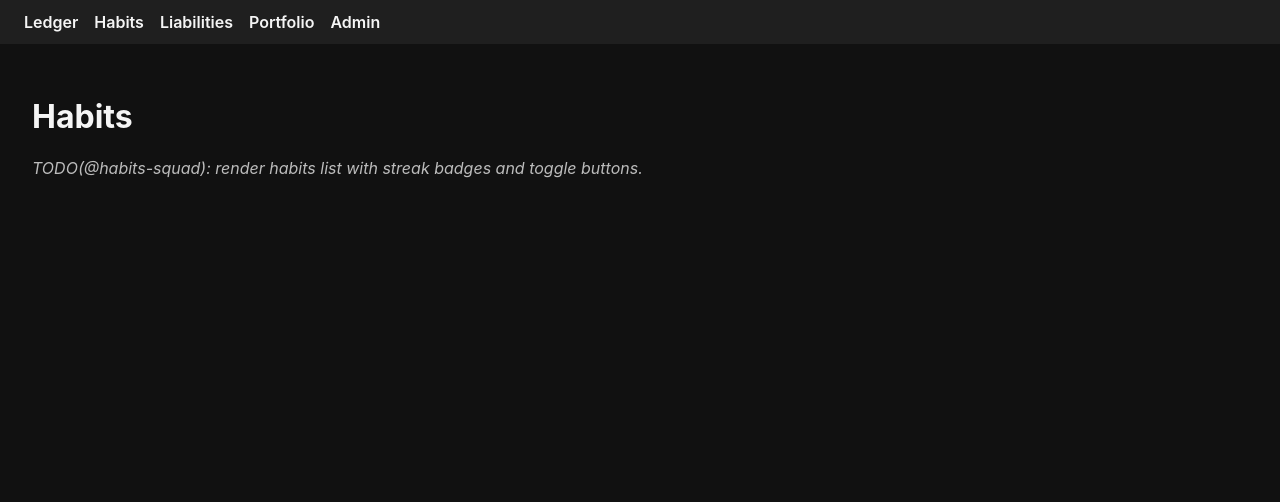
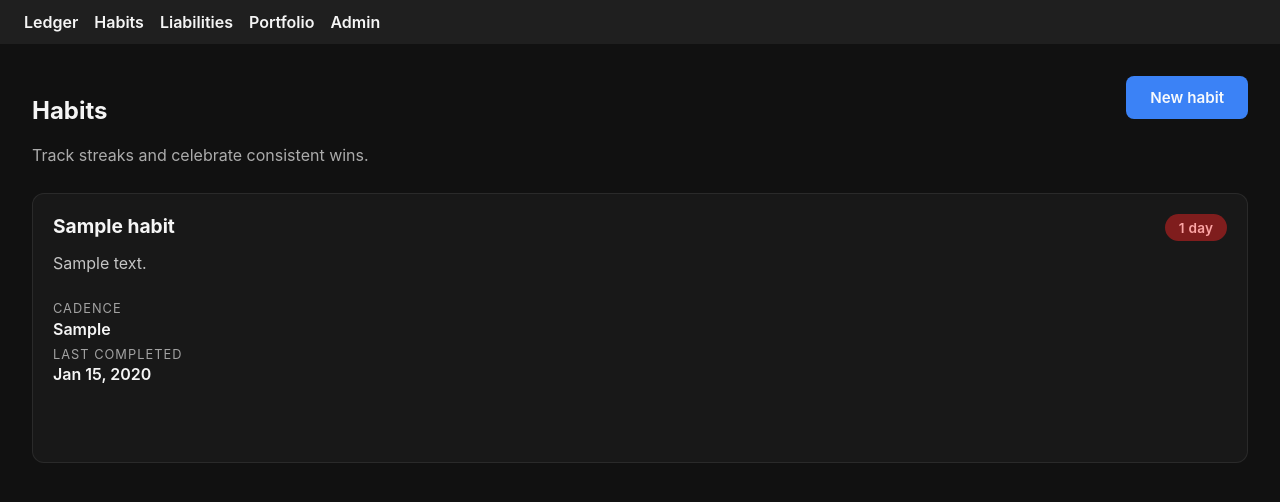
Before and after one commit to Blood-Dawn/pocketsage, a Flask app: page /habits/ in a window 1280 px wide. Shown: the top 502 px of the page. Run offline with Flask 3, Linux system fonts and the light colour scheme; tables that the repository leaves empty hold one stand-in row (values such as "Sample post").

Commit message:
Implement habits overview with streak summaries

```diff
--- a/pocketsage/blueprints/habits/routes.py
+++ b/pocketsage/blueprints/habits/routes.py
@@ -2,19 +2,78 @@
 
 from __future__ import annotations
 
-from datetime import date
+from datetime import date, timedelta
 
 from flask import flash, redirect, render_template, url_for
+from sqlmodel import select
 
 from . import bp
+from ...extensions import session_scope
+from ...models.habit import Habit, HabitEntry
+
+
+def _compute_streak(entries: list[HabitEntry]) -> int:
+    """Return the current streak length for the provided habit entries."""
+
+    if not entries:
+        return 0
+
+    streak = 1
+    previous_day = entries[0].occurred_on
+    for entry in entries[1:]:
+        if entry.occurred_on == previous_day - timedelta(days=1):
+            streak += 1
+            previous_day = entry.occurred_on
+        else:
+            break
+    return streak
 
 
 @bp.get("/")
 def list_habits():
     """Show habits overview and current streaks."""
 
-    # TODO(@habits-squad): populate context with repository results + streak calculations.
-    return render_template("habits/index.html")
+    with session_scope() as session:
+        result = session.exec(
+            select(Habit).where(Habit.is_active == True).order_by(Habit.name)  # noqa: E712
+        )
+        habits = result.all()
+
+        summaries: list[dict] = []
+        for habit in habits:
+            entries = session.exec(
+                select(HabitEntry)
+                .where(HabitEntry.habit_id == habit.id)
+                .order_by(HabitEntry.occurred_on.desc())
+            ).all()
+
+            last_completed = entries[0].occurred_on if entries else None
+            streak = _compute_streak(entries)
+            goal_text = habit.description.strip() or f"{habit.cadence.title()} habit"
+
+            streak_state = "muted"
+            if last_completed is not None:
+                if last_completed == date.today():
+                    streak_state = "success"
+                else:
+                    streak_state = "danger"
+
+            summaries.append(
+                {
+                    "id": habit.id,
+                    "name": habit.name,
+                    "goal": goal_text,
+                    "cadence": habit.cadence.title(),
+                    "streak": streak if entries else 0,
+                    "streak_state": streak_state,
+                    "last_completed": last_completed,
+                    "last_completed_display": (
+                        last_completed.strftime("%b %d, %Y") if last_completed else "—"
+                    ),
+                }
+            )
+
+    return render_template("habits/index.html", habits=summaries)
 
 
 @bp.post("/<int:habit_id>/toggle")
--- a/pocketsage/static/css/main.css
+++ b/pocketsage/static/css/main.css
@@ -389,3 +389,106 @@ body {
 }
 
 /* TODO(@ux-team): extend design tokens, typography scale, and dark/light mode palettes. */
+
+.habits-dashboard {
+    display: grid;
+    gap: 1.75rem;
+}
+
+.habits-header {
+    display: flex;
+    justify-content: space-between;
+    align-items: flex-start;
+    flex-wrap: wrap;
+    gap: 1rem;
+}
+
+.habits-subtitle {
+    margin: 0.35rem 0 0;
+    color: rgba(255, 255, 255, 0.65);
+}
+
+.habit-grid {
+    display: grid;
+    gap: 1.25rem;
+    grid-template-columns: repeat(auto-fit, minmax(240px, 1fr));
+}
+
+.habit-card {
+    background: rgba(255, 255, 255, 0.03);
+    border: 1px solid rgba(255, 255, 255, 0.08);
+    border-radius: 0.75rem;
+    padding: 1.25rem;
+    display: flex;
+    flex-direction: column;
+    gap: 0.75rem;
+    min-height: 100%;
+}
+
+.habit-card-header {
+    display: flex;
+    justify-content: space-between;
+    align-items: baseline;
+    flex-wrap: wrap;
+    gap: 0.75rem;
+}
+
+.habit-card h2 {
+    margin: 0;
+    font-size: 1.2rem;
+}
+
+.habit-goal {
+    margin: 0;
+    color: rgba(255, 255, 255, 0.75);
+}
+
+.habit-meta {
+    display: grid;
+    gap: 0.5rem;
+}
+
+.habit-meta div {
+    display: grid;
+    gap: 0.15rem;
+}
+
+.habit-meta dt {
+    font-size: 0.8rem;
+    text-transform: uppercase;
+    letter-spacing: 0.08em;
+    color: rgba(255, 255, 255, 0.6);
+}
+
+.habit-meta dd {
+    margin: 0;
+    font-weight: 600;
+}
+
+.streak-badge {
+    display: inline-flex;
+    align-items: center;
+    justify-content: center;
+    border-radius: 999px;
+    padding: 0.35rem 0.85rem;
+    font-size: 0.85rem;
+    font-weight: 600;
+    letter-spacing: 0.02em;
+    background: rgba(148, 163, 184, 0.25);
+    color: #e2e8f0;
+}
+
+.streak-badge.is-success {
+    background: #065f46;
+    color: #6ee7b7;
+}
+
+.streak-badge.is-danger {
+    background: #7f1d1d;
+    color: #fca5a5;
+}
+
+.streak-badge.is-muted {
+    background: rgba(148, 163, 184, 0.25);
+    color: #cbd5f5;
+}
--- a/pocketsage/templates/habits/index.html
+++ b/pocketsage/templates/habits/index.html
@@ -1,6 +1,43 @@
 {% extends 'base.html' %}
 {% block title %}Habits · PocketSage{% endblock %}
 {% block content %}
-  <h1>Habits</h1>
-  <p class="todo">TODO(@habits-squad): render habits list with streak badges and toggle buttons.</p>
+  <section class="habits-dashboard">
+    <header class="habits-header">
+      <div>
+        <h1>Habits</h1>
+        <p class="habits-subtitle">Track streaks and celebrate consistent wins.</p>
+      </div>
+      <a class="btn-secondary" href="{{ url_for('habits.new_habit') }}">New habit</a>
+    </header>
+
+    {% if habits %}
+      <div class="habit-grid" role="list">
+        {% for habit in habits %}
+          <article class="habit-card" role="listitem">
+            <header class="habit-card-header">
+              <h2>{{ habit.name }}</h2>
+              <span class="streak-badge{% if habit.streak_state %} is-{{ habit.streak_state }}{% endif %}">
+                {{ habit.streak }} day{% if habit.streak != 1 %}s{% endif %}
+              </span>
+            </header>
+
+            <p class="habit-goal">{{ habit.goal }}</p>
+
+            <dl class="habit-meta">
+              <div>
+                <dt>Cadence</dt>
+                <dd>{{ habit.cadence }}</dd>
+              </div>
+              <div>
+                <dt>Last completed</dt>
+                <dd>{{ habit.last_completed_display }}</dd>
+              </div>
+            </dl>
+          </article>
+        {% endfor %}
+      </div>
+    {% else %}
+      <p class="empty">No habits to show yet. Create your first habit to start tracking streaks.</p>
+    {% endif %}
+  </section>
 {% endblock %}
```
